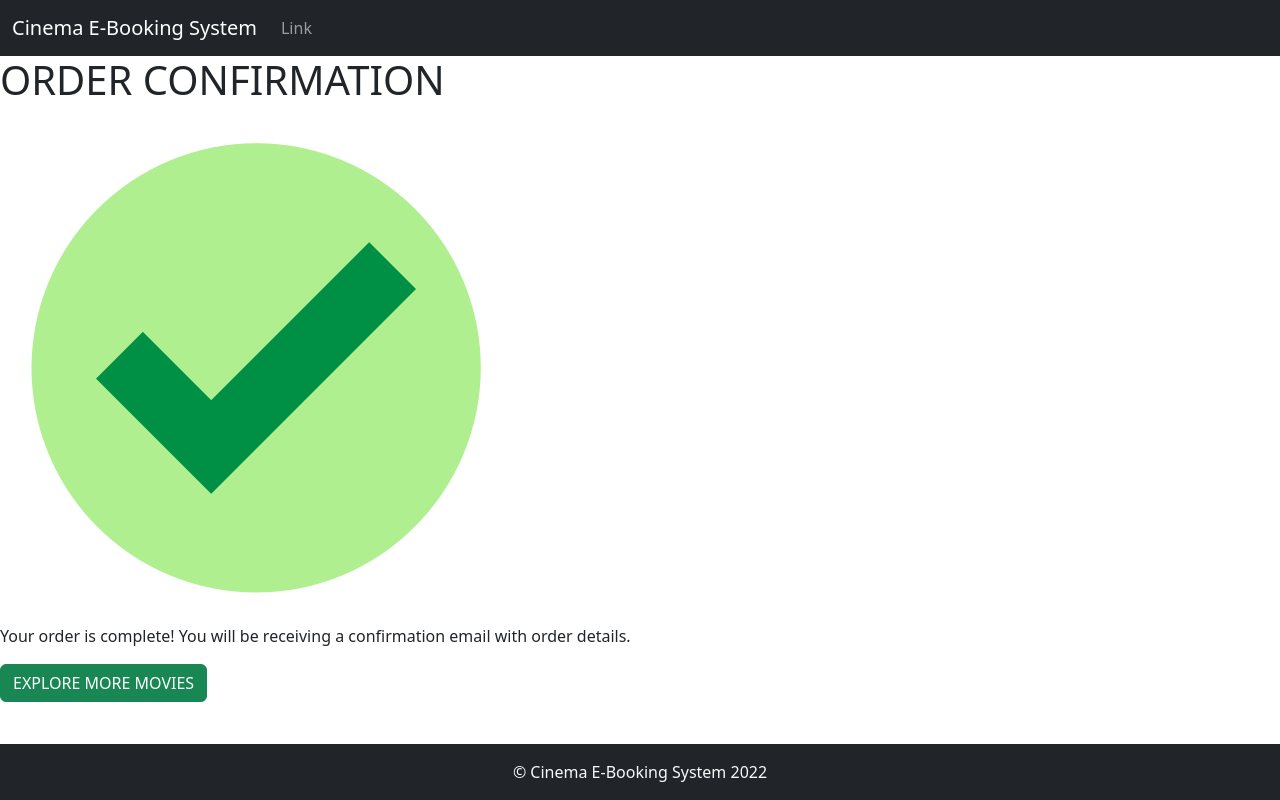
After one commit to njj67229/CSCI4050_GroupC3, a Django app: page /checkout/confirmation in a window 1280 px wide. The commit adds this page. Run offline with Django 4.2, Linux system fonts and the light colour scheme.

Commit message:
Added confirmation page, components folder, routin

```diff
--- a/project/checkout/templates/base_generic.html
+++ b/project/checkout/templates/components/base_generic.html
@@ -8,9 +8,9 @@
     <link href="https://cdn.jsdelivr.net/npm/bootstrap@5.2.1/dist/css/bootstrap.min.css" rel="stylesheet" integrity="sha384-iYQeCzEYFbKjA/T2uDLTpkwGzCiq6soy8tYaI1GyVh/UjpbCx/TYkiZhlZB6+fzT" crossorigin="anonymous">
   </head>
   <body>
-    {% include "header.html" %}
+    {% include "components/header.html" %}
     {% block content %}{% endblock %}
-    {% include "footer.html" %}
+    {% include "components/footer.html" %}
     <script src="https://cdn.jsdelivr.net/npm/bootstrap@5.2.1/dist/js/bootstrap.bundle.min.js" integrity="sha384-u1OknCvxWvY5kfmNBILK2hRnQC3Pr17a+RTT6rIHI7NnikvbZlHgTPOOmMi466C8" crossorigin="anonymous"></script>
   </body>
 </html>
--- /dev/null
+++ b/project/checkout/templates/confirmation.html
@@ -0,0 +1,12 @@
+{% extends "components/base_generic.html" %}
+{% block title %}Confirmation{% endblock %}
+{% block content %}
+<h1>ORDER CONFIRMATION</h1>
+{% load static %}
+<img src="{% static 'check-mark.png' %}" alt="">
+<p>
+  Your order is complete! You will be receiving a confirmation email with order
+  details.
+</p>
+<button type="button" class="btn btn-success">EXPLORE MORE MOVIES</button>
+{% endblock %}
--- a/project/checkout/templates/select_show_time.html
+++ b/project/checkout/templates/select_show_time.html
@@ -1,5 +1,5 @@
-{% extends "base_generic.html" %}
-{% block title %}Hello World!{% endblock %}
+{% extends "components/base_generic.html" %}
+{% block title %}Select Show Time{% endblock %}
 {% block content %}
 <h1>BUY TICKETS FOR:</h1>
 <h2>DC LEAGUE OF SUPER PETS</h2>
--- a/project/checkout/urls.py
+++ b/project/checkout/urls.py
@@ -4,5 +4,6 @@ from django.conf import settings
 from django.conf.urls.static import static
 
 urlpatterns = [
-    path('', views.index, name='index'),
+    path('select-show-time', views.select_show_time, name='select_show_time'),
+    path('confirmation', views.confirmation, name='confirmation'),
 ] + static(settings.STATIC_URL, document_root=settings.STATIC_ROOT)
--- a/project/checkout/views.py
+++ b/project/checkout/views.py
@@ -1,6 +1,10 @@
 from django.http import HttpResponse
 from django.template import loader
 
-def index(request):
+def select_show_time(request):
   template = loader.get_template('select_show_time.html')
   return HttpResponse(template.render())
+
+def confirmation(request):
+  template = loader.get_template('confirmation.html')
+  return HttpResponse(template.render())
```
Also changed, not shown: project/checkout/static/check-mark.png (added), project/checkout/templates/components/footer.html (renamed from project/checkout/templates/footer.html), project/checkout/templates/components/header.html (renamed from project/checkout/templates/header.html).
